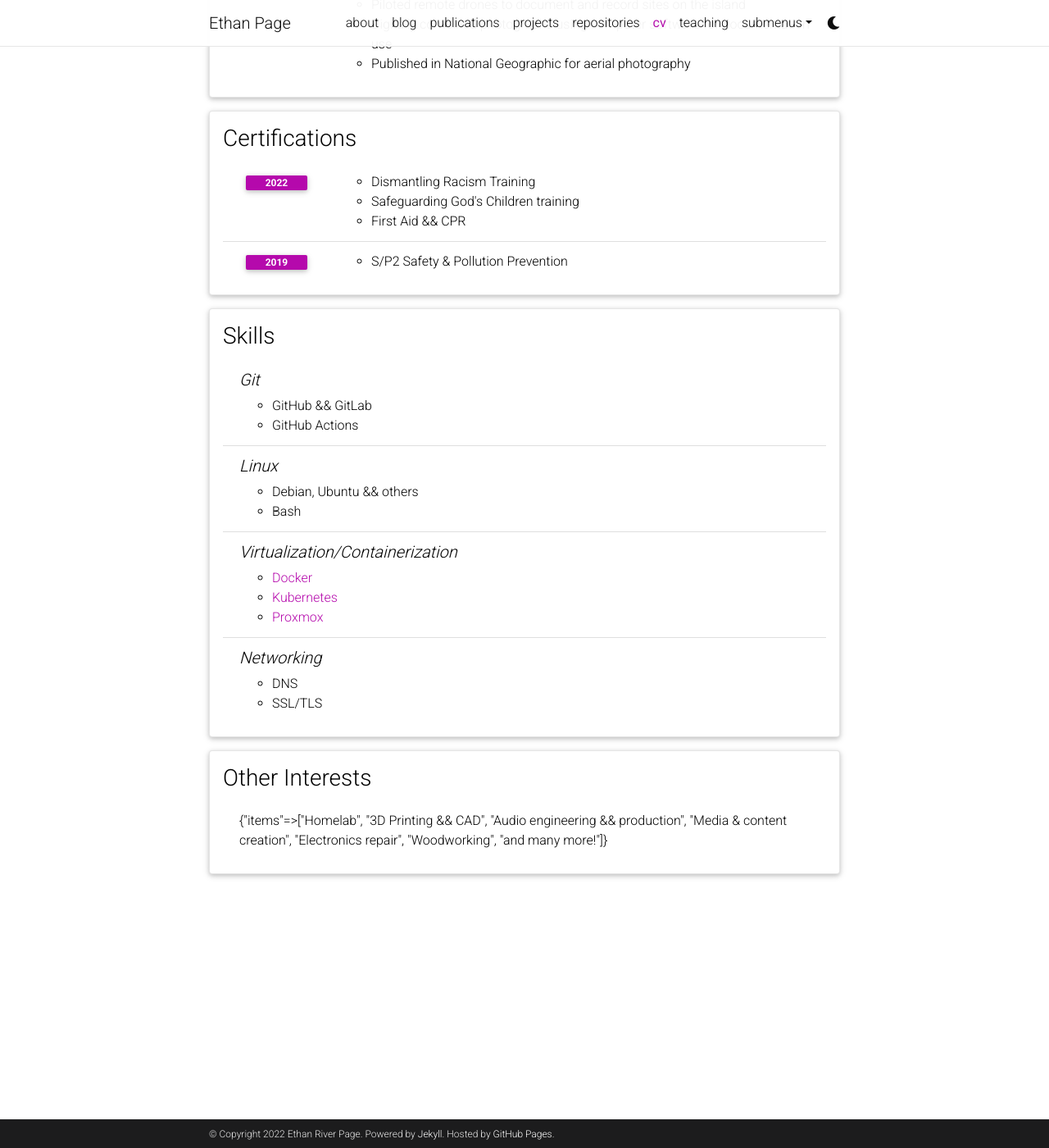
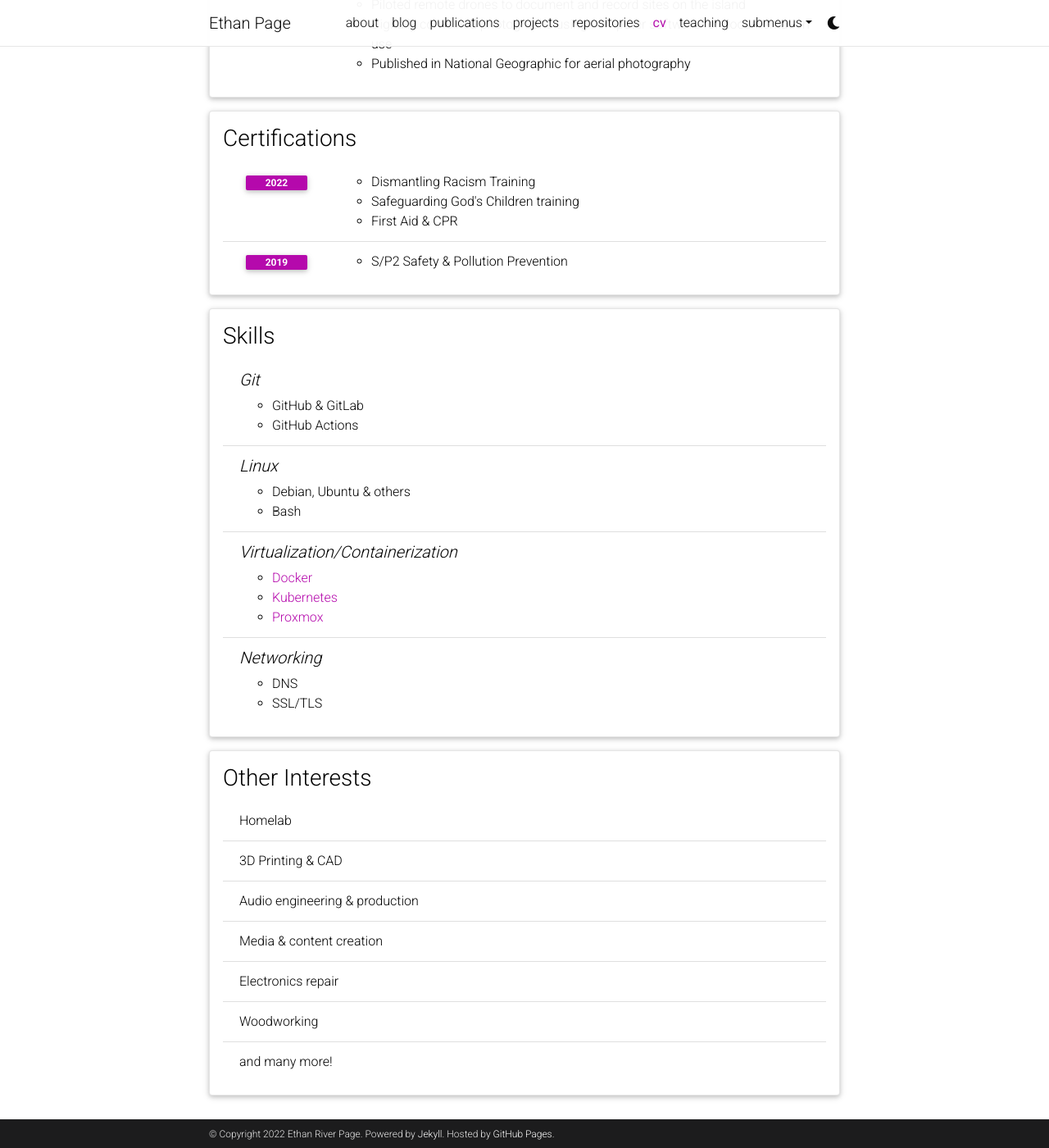
Before and after one commit to ethanriverpage/ethanriverpage.github.io, a Jekyll site: the page built from _pages/cv.md, in a window 1280 px wide and 1400 px high, scrolled down 1769 px. Shown: the whole window at 82% size. Built offline with Jekyll 4.4.1, drawn with Linux system fonts in a browser that asks for light colours; full-size pictures stand in for the smaller copies a plugin makes; comment, search, counter and statistics services are not loaded; a style sheet for code colours, icons or effects is not loaded.

```diff
--- a/_config.yml
+++ b/_config.yml
@@ -67,7 +67,7 @@ og_image: # The site-wide (default for all links) Open Graph preview image
 # -----------------------------------------------------------------------------
 
 github_username: ethanriverpage # your GitHub user name
-gitlab_username: # your GitLab user name
+gitlab_username: ethanriverpage # your GitLab user name
 twitter_username: ethanriverpage # your Twitter handle
 linkedin_username: ethanriverpage # your LinkedIn user name
 scholar_userid: # your Google Scholar ID
--- a/_data/cv.yml
+++ b/_data/cv.yml
@@ -73,7 +73,7 @@
       items:
         - Dismantling Racism Training
         - Safeguarding God's Children training
-        - First Aid && CPR
+        - First Aid & CPR
     - year: 2019
       items:
         - S/P2 Safety & Pollution Prevention
@@ -83,11 +83,11 @@
   contents:
     - title: Git
       items:
-        - GitHub && GitLab
+        - GitHub & GitLab
         - GitHub Actions
     - title: Linux
       items:
-        - Debian, Ubuntu && others
+        - Debian, Ubuntu & others
         - Bash
     - title: Virtualization/Containerization
       items:
@@ -102,11 +102,10 @@
 - title: Other Interests
   type: list
   contents:
-    - items:
-      - Homelab
-      - 3D Printing && CAD
-      - Audio engineering && production
-      - Media & content creation
-      - Electronics repair
-      - Woodworking
-      - and many more!
+    - Homelab
+    - 3D Printing & CAD
+    - Audio engineering & production
+    - Media & content creation
+    - Electronics repair
+    - Woodworking
+    - and many more!
```
